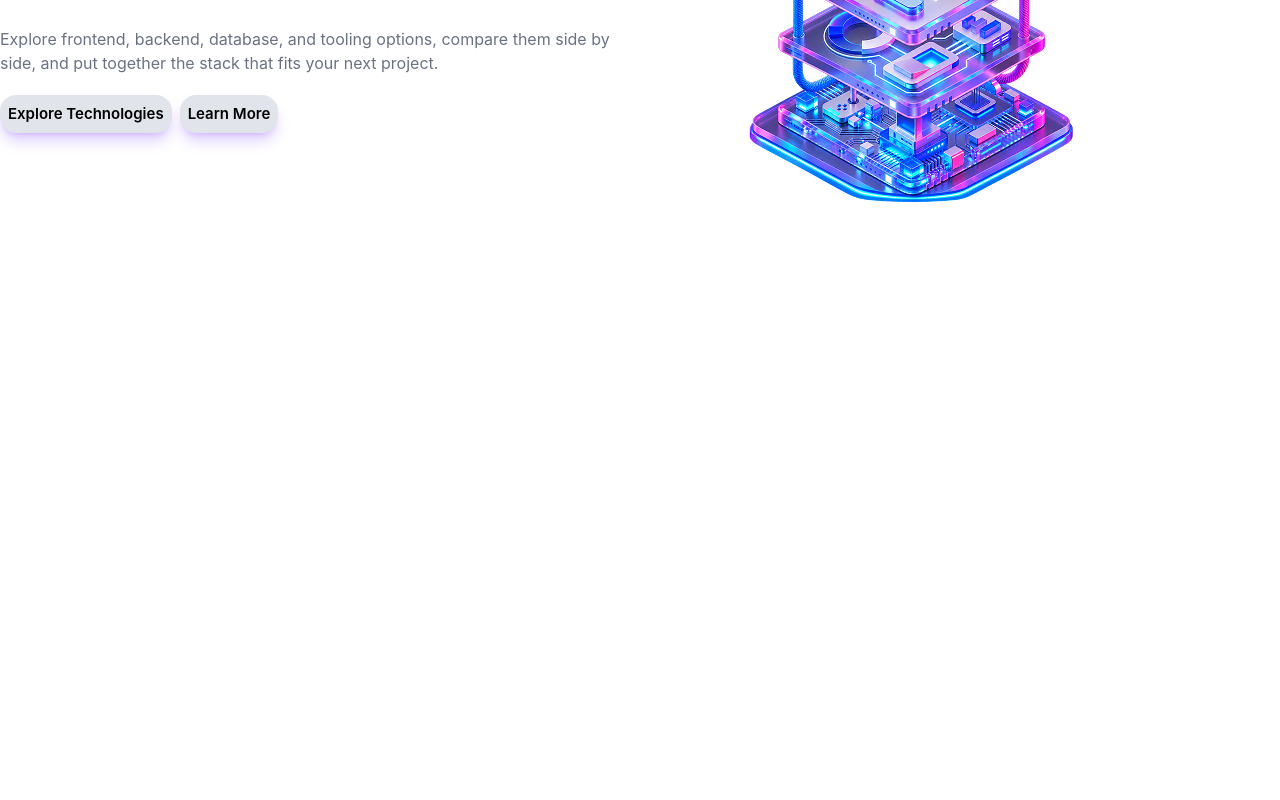
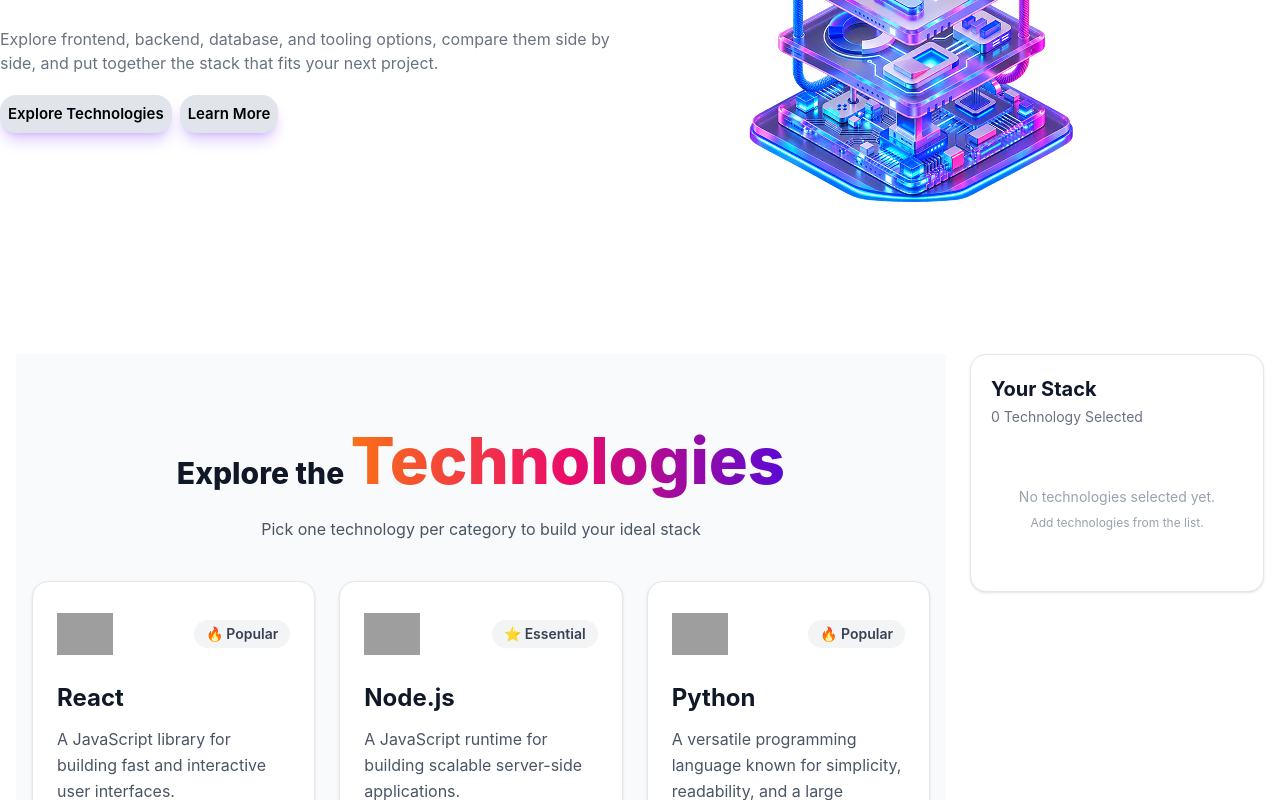
Before and after one commit to sumi226/Assignment-05-DevStack, a React (Vite) app: page / in a window 1280 px wide. Shown: the part 300-1100 px from the top of the page. Before the commit the page ends 800 px from the top, so only its background shows below. Built offline with nearby package versions, Linux system fonts and the light colour scheme; grey boxes are pictures that could not be loaded.

Commit message:
Nav, Banner section create

```diff
--- a/src/App.tsx
+++ b/src/App.tsx
@@ -1,14 +1,80 @@
-import Nav from './components/Nav'
-import Banner from './components/Banner'
+import { Suspense, useState } from "react";
+import Nav from "./components/Nav";
+import Banner from "./components/Banner";
+import TechCard from "./components/technologies/TechCard";
+import Stack from "./components/technologies/Stack";
+import type  {ITechnology}from "./components/type/techTypes.ts"
+
+const technologiesFetch = async (): Promise<ITechnology[]> => {
+  const res = await fetch("/data.json");
+
+  if (!res.ok) {
+    throw new Error("Failed to fetch technology data");
+  }
+
+  const data = await res.json();
+
+  return data;
+};
+
+const technologiesPromise = technologiesFetch();
+
 function App() {
+  const [stack, setStack] = useState<ITechnology[]>([]);
+  // Add to stack
+  const handleAddToStack = (technology: ITechnology) => {
+    const alreadyAdded = stack.some((item) => item.id === technology.id);
 
+    if (alreadyAdded) {
+      alert(`${technology.name} is already in your stack!`);
+      return;
+    }
 
+    setStack((prev) => [...prev, technology]);
+  };
+
+  // Remove single item
+  const handleRemove = (id: number) => {
+    setStack((prev) => prev.filter((item) => item.id !== id));
+  };
+
+  // Remove all
+  const handleRemoveAll = () => {
+    setStack([]);
+  };
   return (
     <>
       <Nav />
+
       <Banner />
+
+      <div className="container mx-auto px-4 py-12">
+        <div className="grid grid-cols-1 lg:grid-cols-4 gap-6">
+          {/* Technology Grid */}
+          <div className="lg:col-span-3">
+            <Suspense
+              fallback={<h2 className="text-center py-10">Loading...</h2>}
+            >
+              <TechCard
+                technologiesPromise={technologiesPromise}
+                stack={stack}
+                onAddToStack={handleAddToStack}
+              />
+            </Suspense>
+          </div>
+
+          {/* Your Stack */}
+          <div className="lg:col-span-1">
+            <Stack
+              stack={stack}
+              onRemove={handleRemove}
+              onRemoveAll={handleRemoveAll}
+            />
+          </div>
+        </div>
+      </div>
     </>
   );
 }
 
-export default App
+export default App;
--- a/src/components/Nav.tsx
+++ b/src/components/Nav.tsx
@@ -6,8 +6,9 @@
   const [isOpen, setIsOpen] = useState(false);
 
   return (
-    <nav className="bg-gray-100/95 backdrop-blur-md h-[80px] sticky top-0 z-50 border-b border-gray-200">
+    <nav className="bg-gray-100/95 backdrop-blur-md h-20 sticky top-0 z-50 border-b border-gray-200">
       <div className="container mx-auto h-full px-4">
+
         {/* ================= DESKTOP + MOBILE HEADER ================= */}
         <div className="h-full flex items-center justify-between">
           {/* Mobile: Hamburger */}
@@ -21,15 +22,9 @@
           {/* Logo + Brand */}
           <div className="flex items-center gap-2">
             <img
-              src={Logo}
-              alt="Dev Stack Logo"
-              className="w-12 h-12 object-contain"
+              src={Logo} alt="" className="w-40 h-40 object-contain"
             />
 
-            {/* Brand name - desktop only */}
-            <h1 className="hidden md:block text-2xl font-bold bg-gradient-to-r from-blue-900 via-violet-700 to-pink-700 bg-clip-text text-transparent">
-              Dev Stack
-            </h1>
           </div>
 
           {/* Desktop Menu */}
--- /dev/null
+++ b/src/components/technologies/Stack.tsx
@@ -0,0 +1,102 @@
+import type { ITechnology } from "../App";
+
+interface StackProps {
+  stack: ITechnology[];
+  onRemove: (id: number) => void;
+  onRemoveAll: () => void;
+}
+
+const Stack = ({ stack, onRemove, onRemoveAll }: StackProps) => {
+  return (
+    <div className="bg-white border border-gray-200 rounded-2xl p-5 shadow-sm sticky top-24">
+      {/* Header */}
+      <div className="flex items-start justify-between gap-3 mb-5">
+        <div>
+          <h2 className="text-xl font-bold text-gray-900">Your Stack</h2>
+
+          <p className="text-sm text-gray-500 mt-1">
+            {stack.length} Technology Selected
+          </p>
+        </div>
+
+        {stack.length > 0 && (
+          <button
+            type="button"
+            onClick={onRemoveAll}
+            className="text-sm font-semibold text-red-500 hover:text-red-700"
+          >
+            Remove All
+          </button>
+        )}
+      </div>
+
+      {/* Empty State */}
+      {stack.length === 0 ? (
+        <div className="text-center py-10">
+          <p className="text-gray-400 text-sm">No technologies selected yet.</p>
+
+          <p className="text-gray-400 text-xs mt-2">
+            Add technologies from the list.
+          </p>
+        </div>
+      ) : (
+        /* Stack Items */
+        <div className="flex flex-col gap-3">
+          {stack.map((technology) => (
+            <div
+              key={technology.id}
+              className="
+                flex
+                items-center
+                gap-3
+                p-3
+                rounded-xl
+                bg-gray-50
+                border
+                border-gray-200
+              "
+            >
+              {/* Icon */}
+              <img
+                src={technology.icon}
+                alt={technology.name}
+                className="w-9 h-9 object-contain"
+              />
+
+              {/* Name + Category */}
+              <div className="flex-1 min-w-0">
+                <h3 className="font-semibold text-gray-900 truncate">
+                  {technology.name}
+                </h3>
+
+                <p className="text-xs text-gray-500">{technology.category}</p>
+              </div>
+
+              {/* Remove */}
+              <button
+                type="button"
+                onClick={() => onRemove(technology.id)}
+                className="
+                  w-7
+                  h-7
+                  rounded-full
+                  flex
+                  items-center
+                  justify-center
+                  text-gray-500
+                  hover:bg-red-100
+                  hover:text-red-500
+                  transition-all
+                "
+              >
+                ✕
+              </button>
+            </div>
+          ))}
+        </div>
+      )}
+    </div>
+  );
+};
+
+export default Stack;
--- /dev/null
+++ b/src/components/technologies/TechCard.tsx
@@ -0,0 +1,92 @@
+import { use } from "react";
+import type { ITechnology } from "../type/techTypes";
+
+interface TechCardProps {
+  technologiesPromise: Promise<ITechnology[]>;
+}
+
+const TechCard = ({ technologiesPromise }: TechCardProps) => {
+  const technologies = use(technologiesPromise);
+
+  return (
+    <section className="py-16 px-4 bg-gray-50">
+      <div className="container mx-auto">
+        {/* Heading */}
+        <div className="text-center mb-10">
+          <h2 className=" tech-h2-text text-xl md:text-2xl  font-extrabold text-gray-900">
+            Explore the{" "}
+            <span className="  gradient-text text-xl md:text-2xl  text-transparent">
+              Technologies
+            </span>
+          </h2>
+
+          <p className="mt-3 text-gray-600">
+            Pick one technology per category to build your ideal stack
+          </p>
+        </div>
+
+        {/* Cards */}
+        <div className="grid grid-cols-1 md:grid-cols-2 lg:grid-cols-3 gap-6">
+          {technologies.map((technology) => (
+            <div
+              key={technology.id}
+              className=" bg-white border border-gray-200 rounded-2xl p-6  shadow-sm over:shadow-xl hover:-translate-y-1  transition-all duration-300"
+            >
+              {/* Icon + Badge */}
+              <div className="flex items-center justify-between mb-5">
+                <img
+                  src={technology.icon}
+                  alt={technology.name}
+                  className="w-14 h-14 object-contain"
+                />
+
+                <span className="px-3 py-1 rounded-full bg-gray-100 text-gray-700 text-sm font-semibold">
+                  {technology.badgeIcon} {technology.badge}
+                </span>
+              </div>
+
+              {/* Name */}
+              <h3 className="text-2xl font-bold text-gray-900">
+                {technology.name}
+              </h3>
+
+              {/* Description */}
+              <p className="mt-3 text-gray-600 leading-relaxed min-h-[72px]">
+                {technology.description}
+              </p>
+
+              {/* Category + Difficulty */}
+              <div className="flex flex-wrap gap-2 mt-5">
+                <span className="px-3 py-1 rounded-full bg-gray-100 text-gray-700 text-sm font-medium">
+                  {technology.categoryChip}
+                </span>
+
+                <span className="px-3 py-1 rounded-full bg-gray-100 text-gray-700 text-sm font-medium">
+                  {technology.difficulty}
+                </span>
+              </div>
+
+              {/* Rating */}
+              <div className="flex items-center gap-2 mt-5">
+                <span className="text-yellow-500 text-xl">
+                  {technology.ratingIcon}
+                </span>
+
+                <span className="font-semibold text-gray-800">
+                  {technology.rating}
+                </span>
+              </div>
+
+              {/* Add to Stack */}
+              <button className=" gradient-btn gradient-btn:hover shadow-lg shadow-violet-500/30  transition-all duration-300">
+                {technology.action.label}
+              </button>
+            </div>
+          ))}
+        </div>
+      </div>
+    </section>
+  );
+};
+
+export default TechCard;
--- a/src/components/technologies/tchnologies.tsx
+++ /dev/null
@@ -1,11 +0,0 @@
-import React from 'react';
-
-const tchnologies = () => {
-    return (
-        <div>
-
-        </div>
-    );
-};
-
-export default tchnologies;
--- /dev/null
+++ b/src/components/type/techTypes.ts
@@ -0,0 +1,17 @@
+export interface ITechnology {
+  id: number;
+  name: string;
+  category: string;
+  description: string;
+  icon: string;
+  rating: number;
+  difficulty: string;
+  badge: string;
+  badgeIcon: string;
+  categoryChip: string;
+  ratingIcon: string;
+  action: {
+    label: string;
+    type: string;
+  };
+}
--- a/src/index.css
+++ b/src/index.css
@@ -13,11 +13,11 @@
     color: transparent;
     font-size: 65px;
 }
+.tech-h2-text {
+    font-size: 30px;
+}
 
-/* Button / background-এর জন্য */
-.gradient-bg {
-    background-image: var(--brand-gradient);
-}
+
 
 .gradient-btn {
     background-color: #e1e5eb;
@@ -30,7 +30,6 @@
 }
 
 
-
 /* bg-gray-100 text-black border-2 shadow-lg shadow-violet-500/30 */
 .gradient-btn:hover {
     background-image: var(--brand-gradient);
```
Also changed, not shown: public/banner-stack.png (deleted), public/logo-text.png (deleted).
